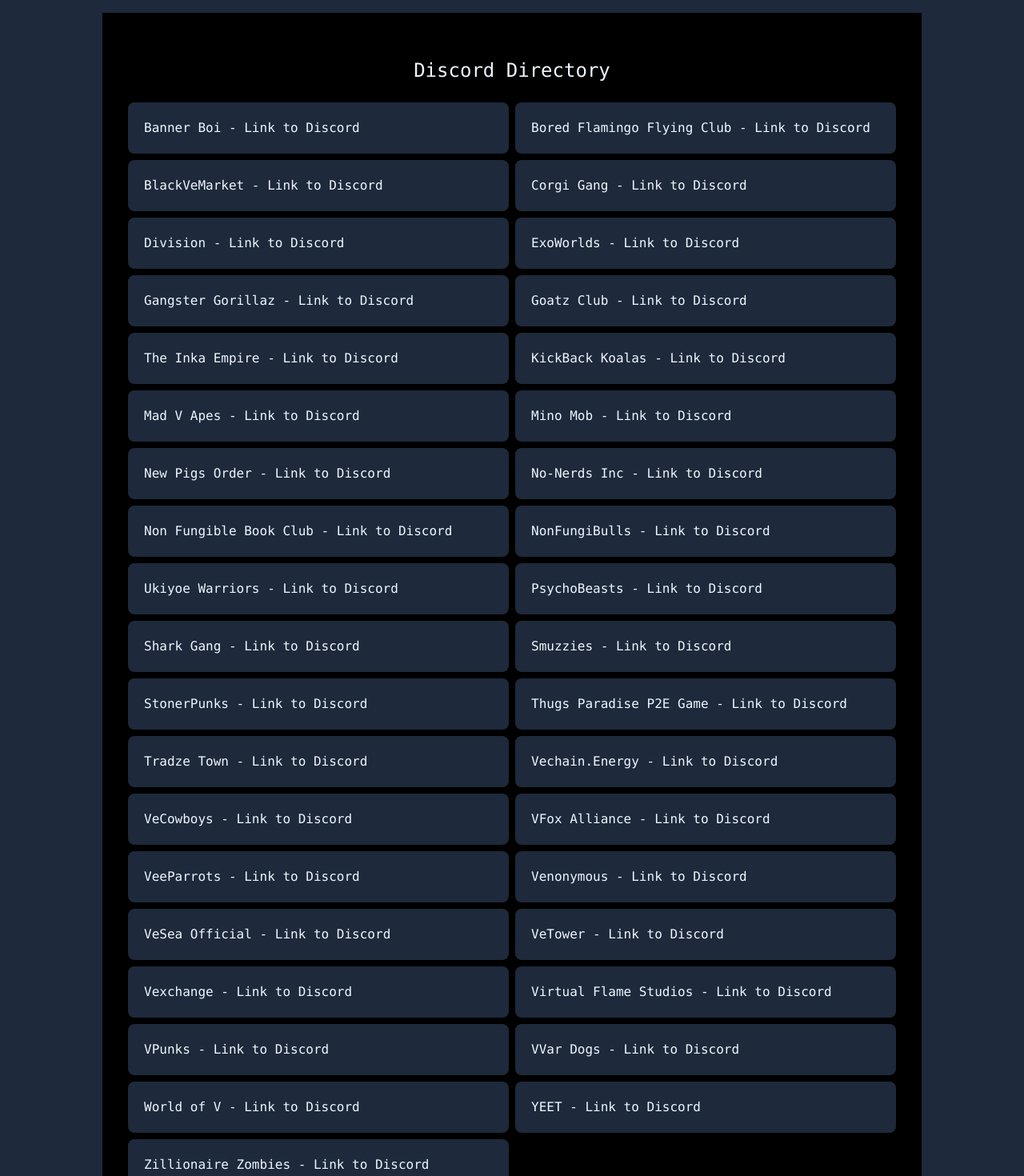
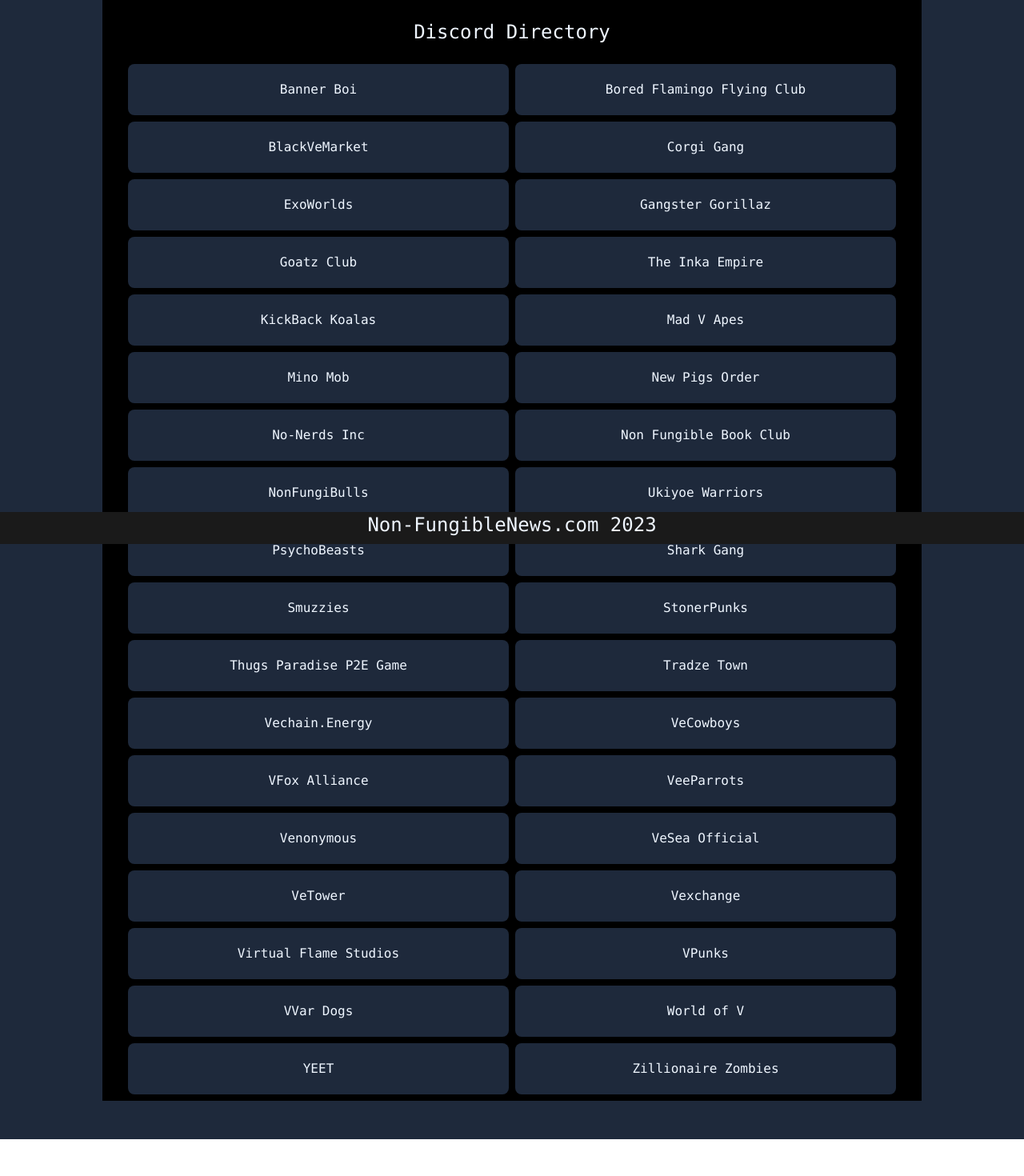
Before and after one commit to snoozie-v/nfn, a React (Vite) app: page /discord in a window 1280 px wide. Shown: the part 120-1590 px from the top of the page at 80% size. After the commit the page ends 1544 px from the top, so only its background shows below. Built offline with nearby package versions, Linux system fonts and the light colour scheme.

Commit message:
update 4 15 23

```diff
--- a/src/pages/Contact.jsx
+++ b/src/pages/Contact.jsx
@@ -4,6 +4,7 @@ import hero from '../assets/hero.png'
 import nfn from '../assets/nfn.jpg'
 import vekings from '../assets/vekings.png'
 import mva from '../assets/mva.jpg'
+import nfnlogo from '../assets/nfnlogo.jpg'
 
 function Contact() {
   return (
@@ -22,7 +23,7 @@ function Contact() {
         <div className='sm:grid sm:grid-cols-3 sm:gap-2'>
         <img src={nfn} className='flex w-full h-[480px] xl:w-full xl:h-[640px] rounded-md' />
         <img src={vekings} className='flex w-full h-[480px] xl:w-full xl:h-[640px] rounded-md' />
-        <img src={mva} className='flex w-full h-[420px]  xl:h-[640px] rounded-md' />
+        <img src={mva} className='flex w-full h-[480px]  xl:h-[640px] rounded-md' />
         </div>
         <Footer />
       </div>
--- a/src/pages/Discord.jsx
+++ b/src/pages/Discord.jsx
@@ -4,51 +4,54 @@ import Footer from  './Footer'
 
 function Discord() {
   return (
-    <div className="bg-slate-800 font-mono flex justify-center py-8">
+    <div className="font-mono flex">
+    <div className="bg-slate-800 w-full">
 
-        <div className="bg-black p-8 w-4/5 justify-center">
+        <div className="bg-black p-8 py-2 mt-2 mb-2 w-4/5 mx-auto">
 
           <div className="justify-center flex py-6 text-bold text-blue-50 text-2xl">Discord Directory</div>
           <div className='sm:grid sm:grid-cols-2 sm:gap-2'>
-          <div className='p-1 bg-slate-800 rounded-lg'><div className="p-4 text-blue-50">Banner Boi - <a href="https://discord.gg/hn2R8C7XUW" className='hover:underline'>Link to Discord</a></div></div>
-          <div className='p-1 bg-slate-800 rounded-lg'><div className="p-4 text-blue-50">Bored Flamingo Flying Club - <a href="https://discord.gg/nkVM5XbmPw" className='hover:underline'>Link to Discord</a></div></div>
-          <div className='p-1 bg-slate-800 rounded-lg'><div className="p-4 text-blue-50">BlackVeMarket - <a href="https://discord.gg/CfQy7k2QQH" className='hover:underline'>Link to Discord</a></div></div>
-          <div className='p-1 bg-slate-800 rounded-lg'><div className="p-4 text-blue-50">Corgi Gang - <a href="https://discord.gg/pCsrw4mp6z" className='hover:underline'>Link to Discord</a></div></div>
-          <div className='p-1 bg-slate-800 rounded-lg'><div className="p-4 text-blue-50">Division - <a href="https://discord.gg/divisionnft" className='hover:underline'>Link to Discord</a></div></div>
-          <div className='p-1 bg-slate-800 rounded-lg'><div className="p-4 text-blue-50">ExoWorlds - <a href="https://discord.gg/mWDyWmNtp3" className='hover:underline'>Link to Discord</a></div></div>
-          <div className='p-1 bg-slate-800 rounded-lg'><div className="p-4 text-blue-50">Gangster Gorillaz - <a href="https://discord.gg/BD9ueyGqRp" className='hover:underline'>Link to Discord</a></div></div>
-          <div className='p-1 bg-slate-800 rounded-lg'><div className="p-4 text-blue-50">Goatz Club - <a href="https://discord.gg/8bV55nrRyq" className='hover:underline'>Link to Discord</a></div></div>
-          <div className='p-1 bg-slate-800 rounded-lg'><div className="p-4 text-blue-50">The Inka Empire - <a href="https://discord.gg/bT7WUH3dBT" className='hover:underline'>Link to Discord</a></div></div>
-          <div className='p-1 bg-slate-800 rounded-lg'><div className="p-4 text-blue-50">KickBack Koalas - <a href="https://discord.gg/eVeQ2vpgku" className='hover:underline'>Link to Discord</a></div></div>
-          <div className='p-1 bg-slate-800 rounded-lg'><div className="p-4 text-blue-50">Mad V Apes - <a href="https://discord.gg/madvapesnft" className='hover:underline'>Link to Discord</a></div></div>
-          <div className='p-1 bg-slate-800 rounded-lg'><div className="p-4 text-blue-50">Mino Mob - <a href="https://discord.gg/qp8ew4NxzG" className='hover:underline'>Link to Discord</a></div></div>
-          <div className='p-1 bg-slate-800 rounded-lg'><div className="p-4 text-blue-50">New Pigs Order - <a href="https://discord.gg/63n7MQ5xfP" className='hover:underline'>Link to Discord</a></div></div>
-          <div className='p-1 bg-slate-800 rounded-lg'><div className="p-4 text-blue-50">No-Nerds Inc - <a href="https://discord.gg/hEw89HMJfc" className='hover:underline'>Link to Discord</a></div></div>
-          <div className='p-1 bg-slate-800 rounded-lg'><div className="p-4 text-blue-50">Non Fungible Book Club - <a href="https://discord.gg/GwJCaCYbAw" className='hover:underline'>Link to Discord</a></div></div>
-          <div className='p-1 bg-slate-800 rounded-lg'><div className="p-4 text-blue-50">NonFungiBulls - <a href="https://discord.gg/6BjRw9KyTB" className='hover:underline'>Link to Discord</a></div></div>
-          <div className='p-1 bg-slate-800 rounded-lg'><div className="p-4 text-blue-50">Ukiyoe Warriors - <a href="https://discord.gg/uGwcVWmP59" className='hover:underline'>Link to Discord</a></div></div>
-          <div className='p-1 bg-slate-800 rounded-lg'><div className="p-4 text-blue-50">PsychoBeasts - <a href="https://discord.gg/psychobeasts" className='hover:underline'>Link to Discord</a></div></div>
-          <div className='p-1 bg-slate-800 rounded-lg'><div className="p-4 text-blue-50">Shark Gang - <a href="https://discord.gg/sharkgang" className='hover:underline'>Link to Discord</a></div></div>
-          <div className='p-1 bg-slate-800 rounded-lg'><div className="p-4 text-blue-50">Smuzzies - <a href="https://discord.gg/UF9ZufMgkM" className='hover:underline'>Link to Discord</a></div></div>
-          <div className='p-1 bg-slate-800 rounded-lg'><div className="p-4 text-blue-50">StonerPunks - <a href="https://discord.gg/hw7J3NRc9e" className='hover:underline'>Link to Discord</a></div></div>
-          <div className='p-1 bg-slate-800 rounded-lg'><div className="p-4 text-blue-50">Thugs Paradise P2E Game - <a href="https://discord.gg/fb2EDdjctV" className='hover:underline'>Link to Discord</a></div></div>
-          <div className='p-1 bg-slate-800 rounded-lg'><div className="p-4 text-blue-50">Tradze Town - <a href="https://discord.gg/ApqgjXejyh" className='hover:underline'>Link to Discord</a></div></div>
-          <div className='p-1 bg-slate-800 rounded-lg'><div className="p-4 text-blue-50">Vechain.Energy - <a href="https://discord.gg/2zFpyvFsTV" className='hover:underline'>Link to Discord</a></div></div>
-          <div className='p-1 bg-slate-800 rounded-lg'><div className="p-4 text-blue-50">VeCowboys - <a href="https://discord.gg/SWBVwMvq9q" className='hover:underline'>Link to Discord</a></div></div>
-          <div className='p-1 bg-slate-800 rounded-lg'><div className="p-4 text-blue-50">VFox Alliance - <a href="https://discord.gg/PzZ2gfQwbQ" className='hover:underline'>Link to Discord</a></div></div>
-          <div className='p-1 bg-slate-800 rounded-lg'><div className="p-4 text-blue-50">VeeParrots - <a href="https://discord.gg/7yDjdXgke8" className='hover:underline'>Link to Discord</a></div></div>
-          <div className='p-1 bg-slate-800 rounded-lg'><div className="p-4 text-blue-50">Venonymous - <a href="https://discord.gg/EaMZX7hFev" className='hover:underline'>Link to Discord</a></div></div>
-          <div className='p-1 bg-slate-800 rounded-lg'><div className="p-4 text-blue-50">VeSea Official - <a href="https://discord.gg/vesea" className='hover:underline'>Link to Discord</a></div></div>
-          <div className='p-1 bg-slate-800 rounded-lg'><div className="p-4 text-blue-50">VeTower - <a href="https://discord.gg/mXZthzZQAn" className='hover:underline'>Link to Discord</a></div></div>
-          <div className='p-1 bg-slate-800 rounded-lg'><div className="p-4 text-blue-50">Vexchange - <a href="https://discord.gg/6gqAvkWg47" className='hover:underline'>Link to Discord</a></div></div>
-          <div className='p-1 bg-slate-800 rounded-lg'><div className="p-4 text-blue-50">Virtual Flame Studios - <a href="https://discord.gg/byAsnUTwfc" className='hover:underline'>Link to Discord</a></div></div>
-          <div className='p-1 bg-slate-800 rounded-lg'><div className="p-4 text-blue-50">VPunks - <a href="https://discord.gg/2Xr3uZFm6V" className='hover:underline'>Link to Discord</a></div></div>
-          <div className='p-1 bg-slate-800 rounded-lg'><div className="p-4 text-blue-50">VVar Dogs - <a href="https://discord.gg/vvardogs" className='hover:underline'>Link to Discord</a></div></div>
-          <div className='p-1 bg-slate-800 rounded-lg'><div className="p-4 text-blue-50">World of V - <a href="https://discord.gg/worldofv" className='hover:underline'>Link to Discord</a></div></div>
-          <div className='p-1 bg-slate-800 rounded-lg'><div className="p-4 text-blue-50">YEET - <a href="https://discord.gg/C6jramq5M8" className='hover:underline'>Link to Discord</a></div></div>
-          <div className='p-1 bg-slate-800 rounded-lg'><div className="p-4 text-blue-50">Zillionaire Zombies - <a href="https://discord.gg/FjPYu24GmW" className='hover:underline'>Link to Discord</a></div></div>
+          <div className='p-1 bg-slate-800 rounded-lg text-center'><div className="p-4 text-blue-50">Banner Boi<a href="https://discord.gg/hn2R8C7XUW" className='hover:underline'></a></div></div>
+          <div className='p-1 bg-slate-800 rounded-lg text-center'><div className="p-4 text-blue-50">Bored Flamingo Flying Club<a href="https://discord.gg/nkVM5XbmPw" className='hover:underline'></a></div></div>
+          <div className='p-1 bg-slate-800 rounded-lg text-center'><div className="p-4 text-blue-50">BlackVeMarket<a href="https://discord.gg/CfQy7k2QQH" className='hover:underline'></a></div></div>
+          <div className='p-1 bg-slate-800 rounded-lg text-center'><div className="p-4 text-blue-50">Corgi Gang<a href="https://discord.gg/pCsrw4mp6z" className='hover:underline'></a></div></div>
+          <div className='p-1 bg-slate-800 rounded-lg text-center'><div className="p-4 text-blue-50">ExoWorlds<a href="https://discord.gg/mWDyWmNtp3" className='hover:underline'></a></div></div>
+          <div className='p-1 bg-slate-800 rounded-lg text-center'><div className="p-4 text-blue-50">Gangster Gorillaz<a href="https://discord.gg/BD9ueyGqRp" className='hover:underline'></a></div></div>
+          <div className='p-1 bg-slate-800 rounded-lg text-center'><div className="p-4 text-blue-50">Goatz Club<a href="https://discord.gg/8bV55nrRyq" className='hover:underline'></a></div></div>
+          <div className='p-1 bg-slate-800 rounded-lg text-center'><div className="p-4 text-blue-50">The Inka Empire<a href="https://discord.gg/bT7WUH3dBT" className='hover:underline'></a></div></div>
+          <div className='p-1 bg-slate-800 rounded-lg text-center'><div className="p-4 text-blue-50">KickBack Koalas<a href="https://discord.gg/eVeQ2vpgku" className='hover:underline'></a></div></div>
+          <div className='p-1 bg-slate-800 rounded-lg text-center'><div className="p-4 text-blue-50">Mad V Apes<a href="https://discord.gg/madvapesnft" className='hover:underline'></a></div></div>
+          <div className='p-1 bg-slate-800 rounded-lg text-center'><div className="p-4 text-blue-50">Mino Mob<a href="https://discord.gg/qp8ew4NxzG" className='hover:underline'></a></div></div>
+          <div className='p-1 bg-slate-800 rounded-lg text-center'><div className="p-4 text-blue-50">New Pigs Order<a href="https://discord.gg/63n7MQ5xfP" className='hover:underline'></a></div></div>
+          <div className='p-1 bg-slate-800 rounded-lg text-center'><div className="p-4 text-blue-50">No-Nerds Inc<a href="https://discord.gg/hEw89HMJfc" className='hover:underline'></a></div></div>
+          <div className='p-1 bg-slate-800 rounded-lg text-center'><div className="p-4 text-blue-50">Non Fungible Book Club<a href="https://discord.gg/GwJCaCYbAw" className='hover:underline'></a></div></div>
+          <div className='p-1 bg-slate-800 rounded-lg text-center'><div className="p-4 text-blue-50">NonFungiBulls<a href="https://discord.gg/6BjRw9KyTB" className='hover:underline'></a></div></div>
+          <div className='p-1 bg-slate-800 rounded-lg text-center'><div className="p-4 text-blue-50">Ukiyoe Warriors<a href="https://discord.gg/uGwcVWmP59" className='hover:underline'></a></div></div>
+          <div className='p-1 bg-slate-800 rounded-lg text-center'><div className="p-4 text-blue-50">PsychoBeasts<a href="https://discord.gg/psychobeasts" className='hover:underline'></a></div></div>
+          <div className='p-1 bg-slate-800 rounded-lg text-center'><div className="p-4 text-blue-50">Shark Gang<a href="https://discord.gg/sharkgang" className='hover:underline'></a></div></div>
+          <div className='p-1 bg-slate-800 rounded-lg text-center'><div className="p-4 text-blue-50">Smuzzies<a href="https://discord.gg/UF9ZufMgkM" className='hover:underline'></a></div></div>
+          <div className='p-1 bg-slate-800 rounded-lg text-center'><div className="p-4 text-blue-50">StonerPunks<a href="https://discord.gg/hw7J3NRc9e" className='hover:underline'></a></div></div>
+          <div className='p-1 bg-slate-800 rounded-lg text-center'><div className="p-4 text-blue-50">Thugs Paradise P2E Game<a href="https://discord.gg/fb2EDdjctV" className='hover:underline'></a></div></div>
+          <div className='p-1 bg-slate-800 rounded-lg text-center'><div className="p-4 text-blue-50">Tradze Town<a href="https://discord.gg/ApqgjXejyh" className='hover:underline'></a></div></div>
+          <div className='p-1 bg-slate-800 rounded-lg text-center'><div className="p-4 text-blue-50">Vechain.Energy<a href="https://discord.gg/2zFpyvFsTV" className='hover:underline'></a></div></div>
+          <div className='p-1 bg-slate-800 rounded-lg text-center'><div className="p-4 text-blue-50">VeCowboys<a href="https://discord.gg/SWBVwMvq9q" className='hover:underline'></a></div></div>
+          <div className='p-1 bg-slate-800 rounded-lg text-center'><div className="p-4 text-blue-50">VFox Alliance<a href="https://discord.gg/PzZ2gfQwbQ" className='hover:underline'></a></div></div>
+          <div className='p-1 bg-slate-800 rounded-lg text-center'><div className="p-4 text-blue-50">VeeParrots<a href="https://discord.gg/7yDjdXgke8" className='hover:underline'></a></div></div>
+          <div className='p-1 bg-slate-800 rounded-lg text-center'><div className="p-4 text-blue-50">Venonymous<a href="https://discord.gg/EaMZX7hFev" className='hover:underline'></a></div></div>
+          <div className='p-1 bg-slate-800 rounded-lg text-center'><div className="p-4 text-blue-50">VeSea Official<a href="https://discord.gg/vesea" className='hover:underline'></a></div></div>
+          <div className='p-1 bg-slate-800 rounded-lg text-center'><div className="p-4 text-blue-50">VeTower<a href="https://discord.gg/mXZthzZQAn" className='hover:underline'></a></div></div>
+          <div className='p-1 bg-slate-800 rounded-lg text-center'><div className="p-4 text-blue-50">Vexchange<a href="https://discord.gg/6gqAvkWg47" className='hover:underline'></a></div></div>
+          <div className='p-1 bg-slate-800 rounded-lg text-center'><div className="p-4 text-blue-50">Virtual Flame Studios<a href="https://discord.gg/byAsnUTwfc" className='hover:underline'></a></div></div>
+          <div className='p-1 bg-slate-800 rounded-lg text-center'><div className="p-4 text-blue-50">VPunks<a href="https://discord.gg/2Xr3uZFm6V" className='hover:underline'></a></div></div>
+          <div className='p-1 bg-slate-800 rounded-lg text-center'><div className="p-4 text-blue-50">VVar Dogs<a href="https://discord.gg/vvardogs" className='hover:underline'></a></div></div>
+          <div className='p-1 bg-slate-800 rounded-lg text-center'><div className="p-4 text-blue-50">World of V<a href="https://discord.gg/worldofv" className='hover:underline'></a></div></div>
+          <div className='p-1 bg-slate-800 rounded-lg text-center'><div className="p-4 text-blue-50">YEET<a href="https://discord.gg/C6jramq5M8" className='hover:underline'></a></div></div>
+          <div className='p-1 bg-slate-800 rounded-lg text-center'><div className="p-4 text-blue-50">Zillionaire Zombies<a href="https://discord.gg/FjPYu24GmW" className='hover:underline'></a></div></div>
           </div>
         </div>
+        <div className='h-10 bg-slate-800 w-full'></div>
+        <Footer />
+    </div>
     </div>
   )
 }
--- a/src/pages/Home.jsx
+++ b/src/pages/Home.jsx
@@ -80,7 +80,7 @@ function Home() {
                   <div>
                   <img src={nonfungibulls} className='w-full' style={{ maxWidth: '100%', margin: '1rem auto', borderRadius: '10px' }} />
 
-                  <div className="p-8 text-bold lg:text-4xl md:text-3xl sm:text-2xl text-blue-50 text-base flex justify-center hover:underline">
+                  <div className="p-8  text-bold lg:text-4xl md:text-3xl sm:text-2xl text-blue-50 text-base flex justify-center hover:underline">
                     <a href='https://non-fungibulls.com/mint'>NonFungiBulls Mint Page</a>
                   </div>
                   <div className="p-8 text-bold lg:text-4xl md:text-3xl sm:text-2xl text-blue-50 text-base flex justify-center hover:underline">
--- a/src/pages/NFNContent.jsx
+++ b/src/pages/NFNContent.jsx
@@ -4,8 +4,8 @@ import Footer from './Footer'
 export default function NFNContent() {
   return (
     <div className="flex flex-col min-h-screen bg-slate-800 font-mono">
-      <a href="https://medium.com/@nonfungiblenews1/non-fungible-news-letter-429f8dc052f0" target="_blank" rel="noopener noreferrer" className="bg-white p-4 flex flex-col justify-center items-center">
-        <h3 className="text-gray-800 text-lg font-semibold mb-2">Check out our latest newsletter on Medium!</h3>
+      <a href="https://medium.com/@nonfungiblenews1/non-fungible-news-letter-429f8dc052f0" target="_blank" rel="noopener noreferrer" className="p-4 flex flex-col justify-center items-center">
+        <h3 className="text-blue-50 text-lg font-semibold mb-2">Check out our latest newsletter on Medium!</h3>
         <p class="text-gray-600 text-sm border-2 border-gray-400 py-1 px-2 rounded-lg bg-gray-100">Click to read now</p>
 
 
```
Also changed, not shown: src/pages/TwitterSpaces.jsx (+6 -2 lines).
